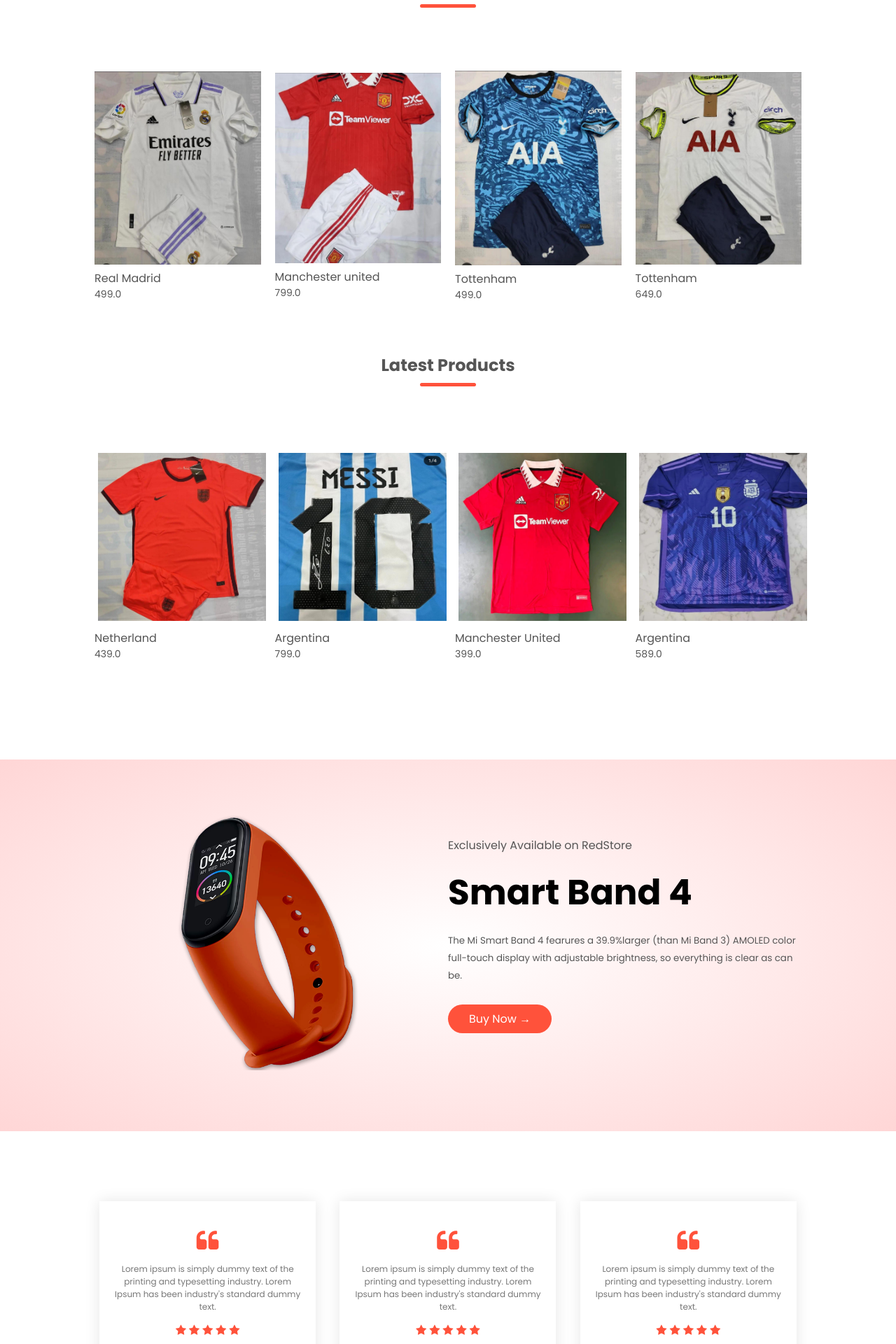
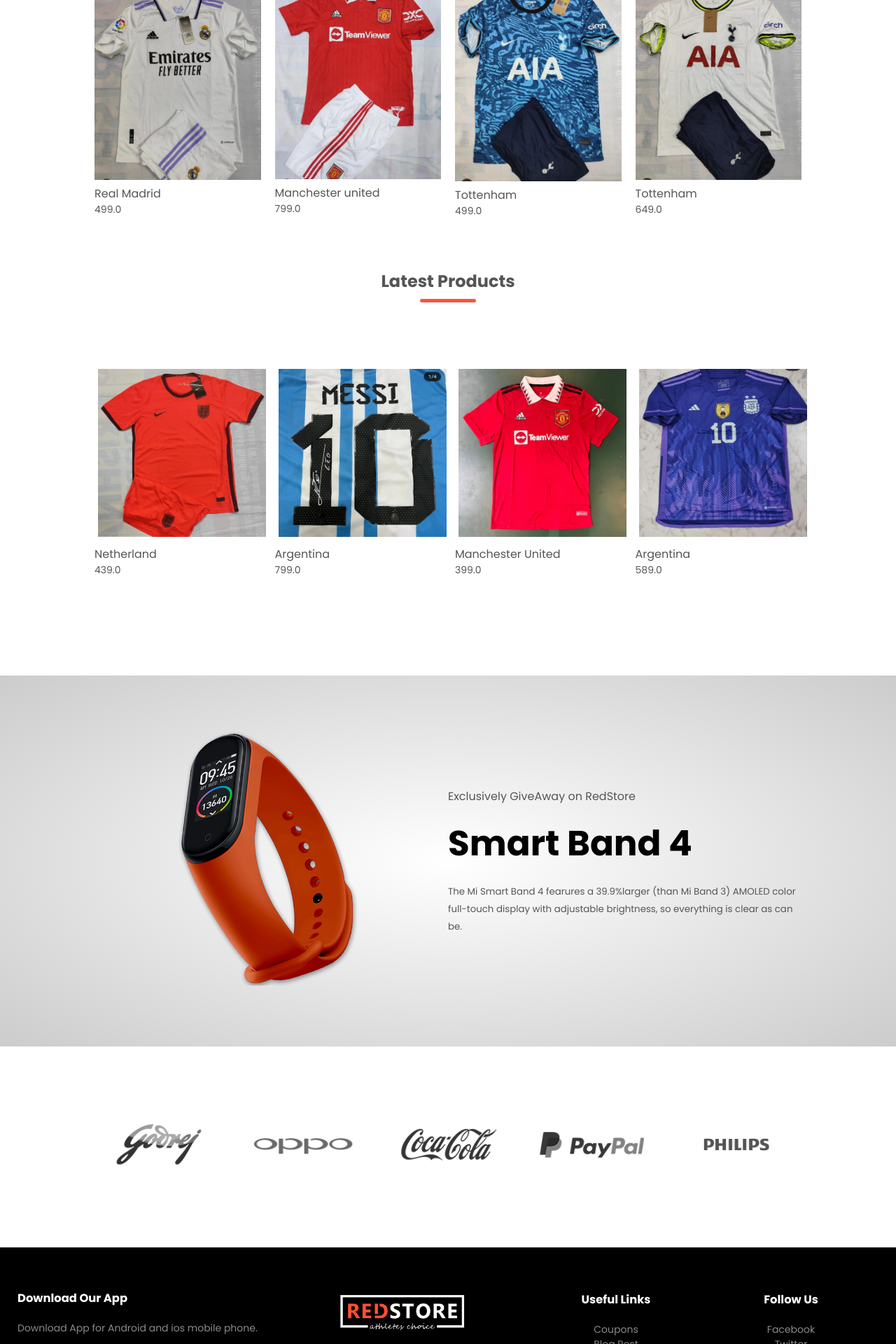
Before and after one commit to mohamedbasithvp/jercey_store, a Django app: page / in a window 1280 px wide. Shown: the part 840-2760 px from the top of the page at 70% size. Run offline with Django 5.2, Linux system fonts and the light colour scheme; data comes from the database, SQL or seed files in the repository; both versions use the stored data as it was after the commit.

Commit message:
logo designing

```diff
--- a/static/css/style.css
+++ b/static/css/style.css
@@ -1,6 +1,6 @@
 *{
     margin: 0;
-    /* padding: 5px; */
+    padding: 0;
     box-sizing: border-box;
 }
 
@@ -66,13 +66,13 @@
     padding: 8px 30px;
     margin: 30px 0;
     border-radius: 30px;
-    transition: background 0.5s;
+    transition: 0.5s;
 }
 .btn:hover{
     background: #563434;
 }
 .header{
-    background: radial-gradient(#fff,#ffd6d6);
+    background: radial-gradient(#fff);
 }
 .header .row{
     margin-top: 70px;
@@ -137,7 +137,7 @@
 }
 /* Offer */
 .offer{
-    background: radial-gradient(#fff, #ffd6d6);
+    background: radial-gradient(#fff, #ccc);
     margin-top: 80px;
     padding: 30px 0;
 }
--- a/templates/banner.html
+++ b/templates/banner.html
@@ -4,9 +4,9 @@
         <h1>Give Your Workout <br> A New Style!</h1>
         <p>Success isn't always about greatness. It;s about consistency. Consistent <br> hard work gains
             success. Greatness will come.</p>
-        <a href="" class="btn">Explore Now &#8594;</a>
+        <!-- <a href="" class="btn">Explore Now &#8594;</a> -->
     </div>
     <div class="col-2">
-        <img src="{% static 'images/image1.png' %}">
+        <img src="{% static 'images/players.webp' %}">
     </div>
 </div>
--- a/templates/blank_layout.html
+++ b/templates/blank_layout.html
@@ -5,7 +5,7 @@
 <head>
     <meta charset="UTF-8">
     <meta name="viewport" content="width=device-width, initial-scale=1.0">
-    <title>RedStore | Ecommerce Website Design</title>
+    <title>Jercey Store Kerala | Ecommerce Website Design</title>
     <link rel="stylesheet" href="{% static 'css/style.css' %}">
     <link href="https://fonts.googleapis.com/css2?family=Poppins:wght@300;400;500;600;700&display=swap"
         rel="stylesheet">
--- a/templates/index.html
+++ b/templates/index.html
@@ -12,10 +12,6 @@
 {% include 'offer.html' %}
 {% endblock offer %}
 
-{% block testimonal %}
-{% include 'testimonal.html' %}
-{% endblock testimonal %}
-
 {% block brands %}
 {% include 'brands.html' %}
 {% endblock brands %}
--- a/templates/menu.html
+++ b/templates/menu.html
@@ -1,7 +1,7 @@
 {% load static %}
 <div class="navbar">
     <div class="logo">
-        <a href="index.html"><img src="{% static 'images/logo.png' %}" alt="logo" width="125px"></a>
+        <a href=""><img src="{% static 'images/Preview2.png' %}" alt="logo" style="height: auto; width: auto; max-width: 100px; max-height: 100px;"></a>
     </div>
     <nav>
         <ul id="MenuItems">
--- a/templates/offer.html
+++ b/templates/offer.html
@@ -6,11 +6,11 @@
                 <img src="{% static 'images/exclusive.png' %}" class="offer-img">
             </div>
             <div class="col-2">
-                <p>Exclusively Available on RedStore</p>
+                <p>Exclusively GiveAway on RedStore</p>
                 <h1>Smart Band 4</h1>
                 <small>The Mi Smart Band 4 fearures a 39.9%larger (than Mi Band 3) AMOLED color full-touch display
                     with adjustable brightness, so everything is clear as can be.<br></small>
-                <a href="products.html" class="btn">Buy Now &#8594;</a>
+                <!-- <a href="produ" class="btn">Buy Now &#8594;</a> -->
             </div>
         </div>
     </div>
--- a/templates/testimonal.html
+++ /dev/null
@@ -1,49 +0,0 @@
-{% load static %}
-<div class="testimonial">
-    <div class="small-container">
-        <div class="row">
-            <div class="col-3">
-                <i class="fa fa-quote-left"></i>
-                <p>Lorem ipsum is simply dummy text of the printing and typesetting industry. Lorem Ipsum has been
-                    industry's standard dummy text.</p>
-                <div class="rating">
-                    <i class="fa fa-star"></i>
-                    <i class="fa fa-star"></i>
-                    <i class="fa fa-star"></i>
-                    <i class="fa fa-star"></i>
-                    <i class="fa fa-star"></i>
-                </div>
-                <img src="{% static 'images/user-1.png' %}">
-                <h3>Sean Parker</h3>
-            </div>
-            <div class="col-3">
-                <i class="fa fa-quote-left"></i>
-                <p>Lorem ipsum is simply dummy text of the printing and typesetting industry. Lorem Ipsum has been
-                    industry's standard dummy text.</p>
-                <div class="rating">
-                    <i class="fa fa-star"></i>
-                    <i class="fa fa-star"></i>
-                    <i class="fa fa-star"></i>
-                    <i class="fa fa-star"></i>
-                    <i class="fa fa-star"></i>
-                </div>
-                <img src="{% static 'images/user-2.png' %}">
-                <h3>Mike Smith</h3>
-            </div>
-            <div class="col-3">
-                <i class="fa fa-quote-left"></i>
-                <p>Lorem ipsum is simply dummy text of the printing and typesetting industry. Lorem Ipsum has been
-                    industry's standard dummy text.</p>
-                <div class="rating">
-                    <i class="fa fa-star"></i>
-                    <i class="fa fa-star"></i>
-                    <i class="fa fa-star"></i>
-                    <i class="fa fa-star"></i>
-                    <i class="fa fa-star"></i>
-                </div>
-                <img src="{% static 'images/user-3.png' %}">
-                <h3>Mabel Joe</h3>
-            </div>
-        </div>
-    </div>
-</div>
```
Also changed, not shown: db.sqlite3, static/images/Preview.png (added), static/images/Preview2.png (added), static/images/players.webp (added).
